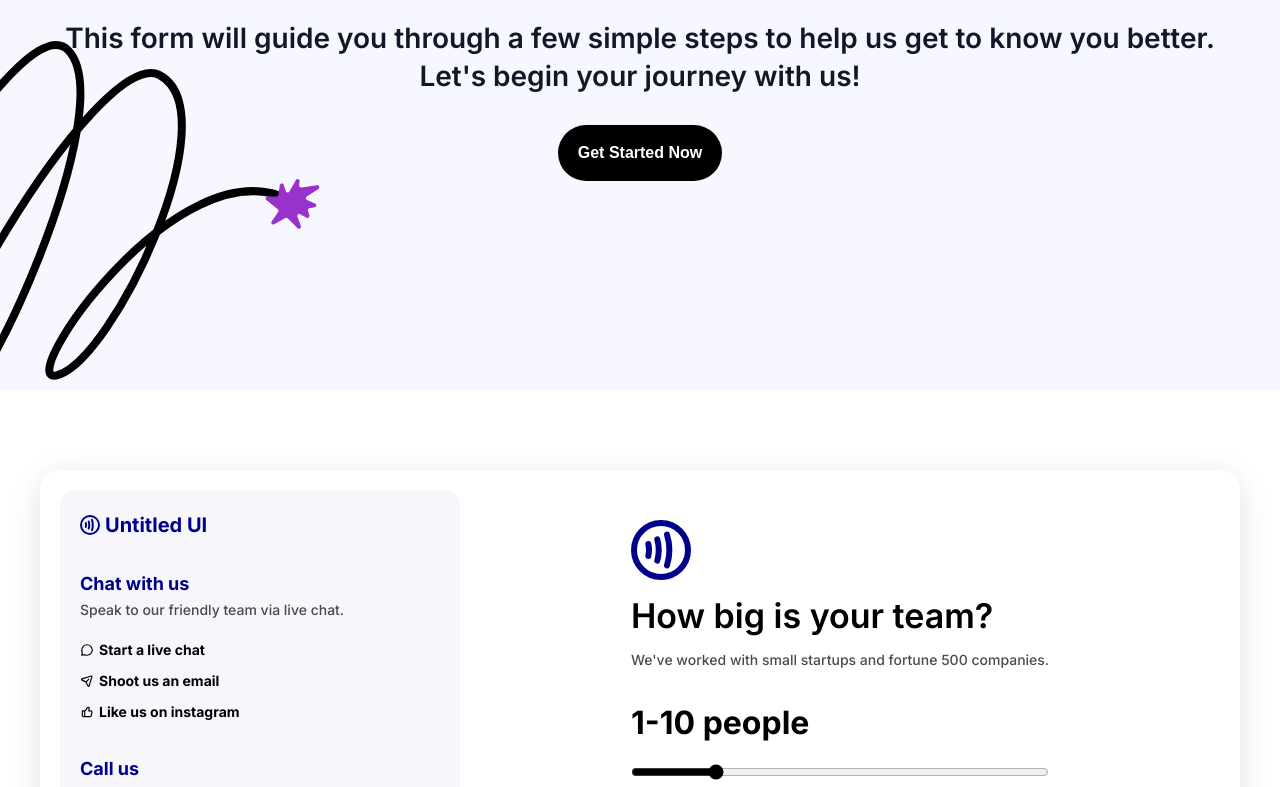
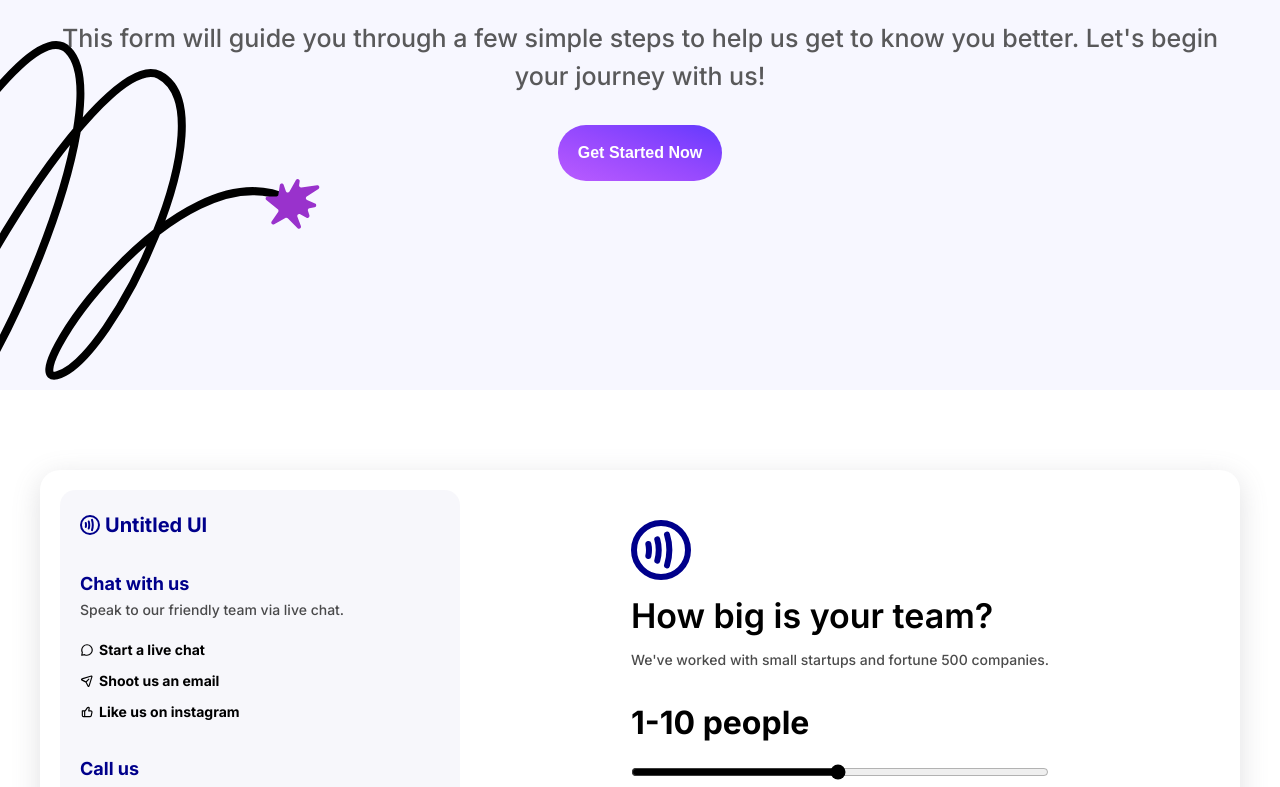
Before and after one commit to DipakGohilSimform/form-poc, a React (Vite) app: page / in a window 1280 px wide. Shown: the part 410-1197 px from the top of the page. Built offline with nearby package versions, Linux system fonts and the light colour scheme.

Commit message:
ui changes in progress

```diff
--- a/src/components/multi-step-form/Button/Button.scss
+++ b/src/components/multi-step-form/Button/Button.scss
@@ -10,12 +10,22 @@
 }
 
 .btn-primary {
-  background-color: var(--clr-black);
+  // background-color: var(--clr-black);
+  background-image: linear-gradient(
+    to right top,
+    #b95cff,
+    #a852fe,
+    #9549fe,
+    #7e41fe,
+    #633afe
+  );
   color: var(--clr-white);
+  transition: all 0.3s ease;
 }
 
 .btn-primary:hover {
-  background-color: var(--clr-gray-3);
+  transition: all 0.3s ease;
+  box-shadow: rgba(100, 100, 111, 0.2) 0px 7px 29px 0px;
 }
 
 .btn-secondary {
--- a/src/components/multi-step-form/MultiStepForm.jsx
+++ b/src/components/multi-step-form/MultiStepForm.jsx
@@ -432,13 +432,7 @@ function MultiStepForm() {
                 We&apos;ve worked with small startups and fortune 500 companies.
               </p>
               <h4 className="range-title">1-10 people</h4>
-              <input
-                type="range"
-                value={20}
-                min="1"
-                max="100"
-                className="progress"
-              />
+              <input type="range" min="1" max="100" className="progress" />
               <div className="btn-wrapper">
                 <Button
                   text="Next"
--- a/src/components/multi-step-form/MultiStepForm.scss
+++ b/src/components/multi-step-form/MultiStepForm.scss
@@ -48,11 +48,11 @@
     }
     .desc {
       max-width: 1200px;
-      font-size: 28px;
-      font-weight: 600;
+      font-size: 25px;
+      font-weight: 500;
       line-height: 38px;
       text-align: center;
-      color: var(--clr-blue-1);
+      color: var(--clr-gray-5);
       margin: 0 auto;
       margin-bottom: 30px;
     }
--- a/src/index.css
+++ b/src/index.css
@@ -25,4 +25,5 @@ body {
   --clr-gray-2: #e9e5e5;
   --clr-gray-3: #2e2e2e;
   --clr-gray-4: #c7c7c7;
+  --clr-gray-5: #2e2e2ec9;
 }
```
